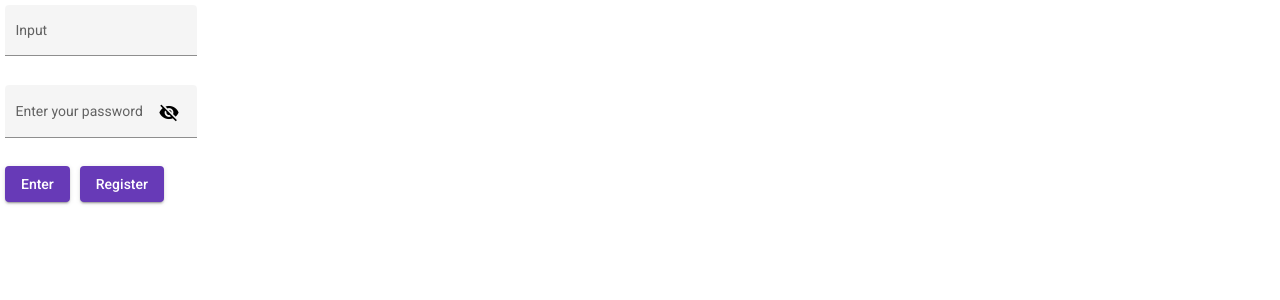
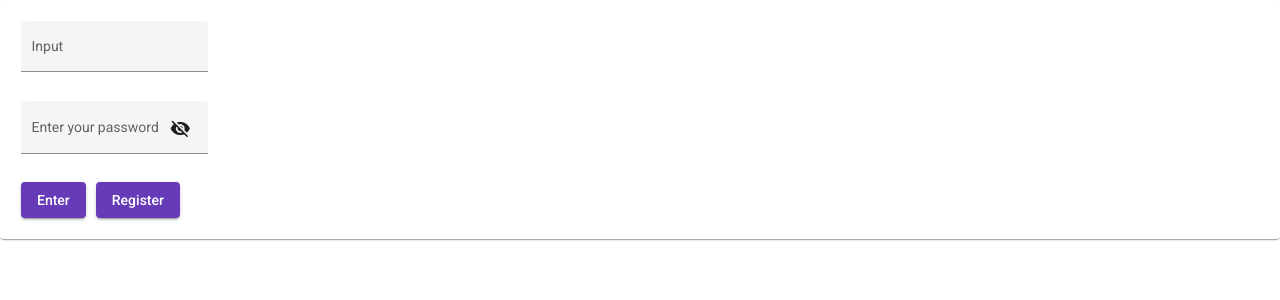
Before and after one commit to NinaRuiz/star-wars-prototype, an Angular app: page / in a window 1280 px wide. Shown: the top 300 px of the page. Built offline with nearby package versions, Linux system fonts and the light colour scheme.

Commit message:
Add card into login page

```diff
--- a/src/app/profile/pages/login-page/login-page.component.html
+++ b/src/app/profile/pages/login-page/login-page.component.html
@@ -1 +1,3 @@
-<app-login-util></app-login-util>
+<mat-card>
+  <app-login-util></app-login-util>
+</mat-card>
--- a/src/app/profile/profile.module.ts
+++ b/src/app/profile/profile.module.ts
@@ -10,6 +10,7 @@ import {MatFormFieldModule} from '@angular/material/form-field';
 import {MatIconModule} from '@angular/material/icon';
 import {MatInputModule} from '@angular/material/input';
 import {MatButtonModule} from '@angular/material/button';
+import {MatCardModule} from '@angular/material/card';
 
 
 @NgModule({
@@ -20,7 +21,8 @@ import {MatButtonModule} from '@angular/material/button';
     MatFormFieldModule,
     MatIconModule,
     MatInputModule,
-    MatButtonModule
+    MatButtonModule,
+    MatCardModule
   ]
 })
 export class ProfileModule { }
```
